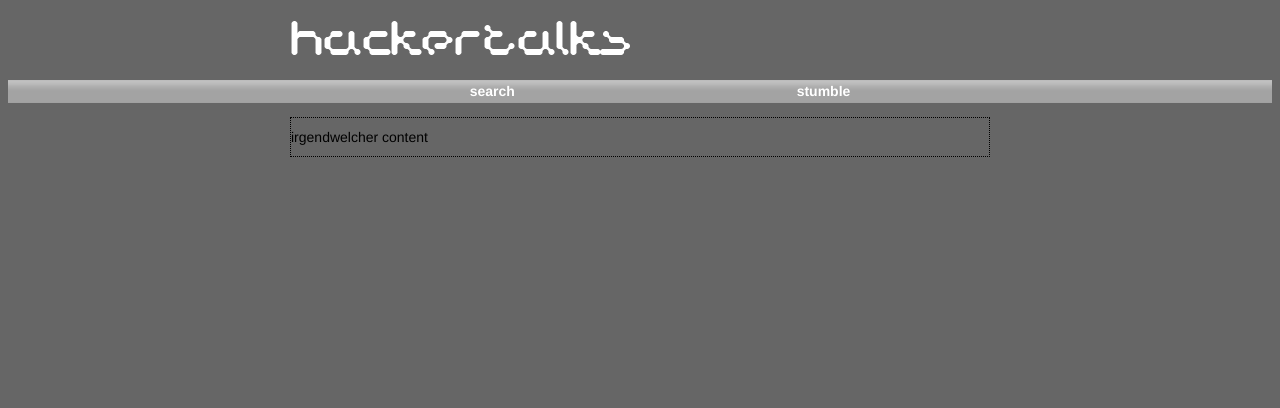
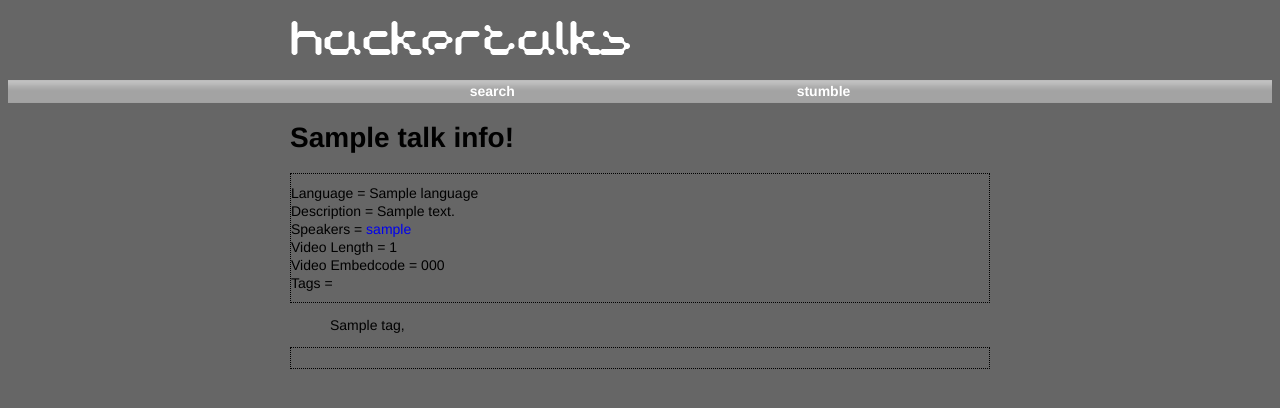
Before and after one commit to hackertalks/hackertalks, a Python web app: template hackertalks/templates/talk.jinja2 in a window 1280 px wide. Shown: the top 408 px of the page. Run offline with Jinja, Linux system fonts and the light colour scheme; the template is opened without the code that fills it: most values are stand-ins (such as "Sample title", 1, 10 or a date in 2020).

Commit message:
Playing around with controllers and templates

```diff
--- a/hackertalks/templates/talk.jinja2
+++ b/hackertalks/templates/talk.jinja2
@@ -5,5 +5,20 @@
 {%- endblock title %}
 
 {% block content -%}
-	<p>irgendwelcher content</p>
+	<h1> {{ c.talk.title }} info! </h1>
+	<p>
+		Language = {{c.talk.language.name}} <br />
+		Description = {{c.talk.description}} <br />
+		Speakers = {% for speaker in c.talk.speakers -%}
+			<a href="/speaker/{{speaker.id}}" alt="{{speaker.first_name}} {{speaker.last_name}}"> {{speaker.nickname}} </a>
+		{%- endfor %} <br />
+		Video Length = {{c.talk.video_length}} <br />
+		Video Embedcode = {{c.talk.video_embedcode}} <br />
+		Tags =
+		<ul>
+			{% for tag in c.talk.tags -%}
+			</li> {{ tag.tag }}, </li>
+			{%- endfor %}
+		</ul>
+	</p>
 {%- endblock content %}
```
Also changed, not shown: hackertalks/model/__init__.py (+6 -4 lines).
